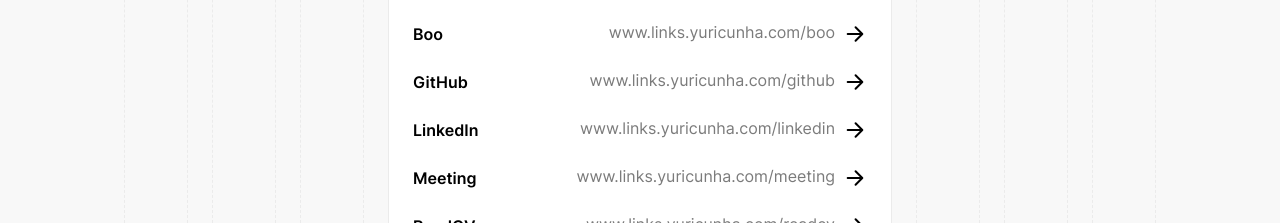
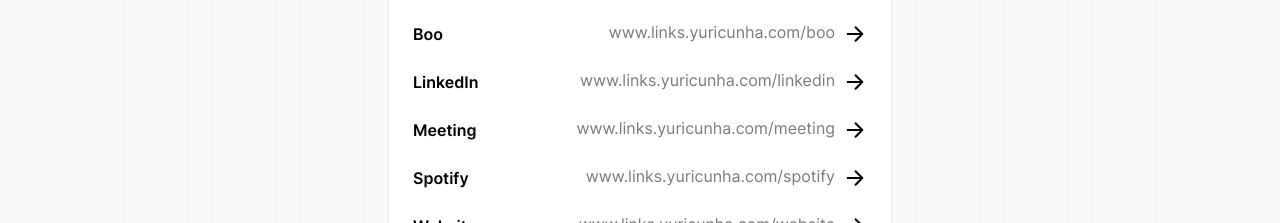
Before and after one commit to isyuricunha/links, a Next.js app: page / in a window 1280 px wide. Shown: the part 577-800 px from the top of the page. Built offline with nearby package versions, Linux system fonts and the light colour scheme.

Commit message:
removed unsed websites

```diff
--- a/src/pages/index.js
+++ b/src/pages/index.js
@@ -19,11 +19,6 @@
 		url: "https://signup.boo.world/jejk",
 	},
 	{
-		name: "GitHub",
-		link: "www.links.yuricunha.com/github",
-		url: "https://github.com/isyuricunha",
-	},
-	{
 		name: "LinkedIn",
 		link: "www.links.yuricunha.com/linkedin",
 		url: "https://www.linkedin.com/in/isyuricunha/",
@@ -32,11 +27,6 @@
 		name: "Meeting",
 		link: "www.links.yuricunha.com/meeting",
 		url: "https://cal.com/isyuricunha",
-	},
-	{
-		name: "ReadCV",
-		link: "www.links.yuricunha.com/readcv",
-		url: "https://read.cv/isyuricunha",
 	},
 	{
 		name: "Spotify",
```
Also changed, not shown: src/pages/404.js (+0 -10 lines).
